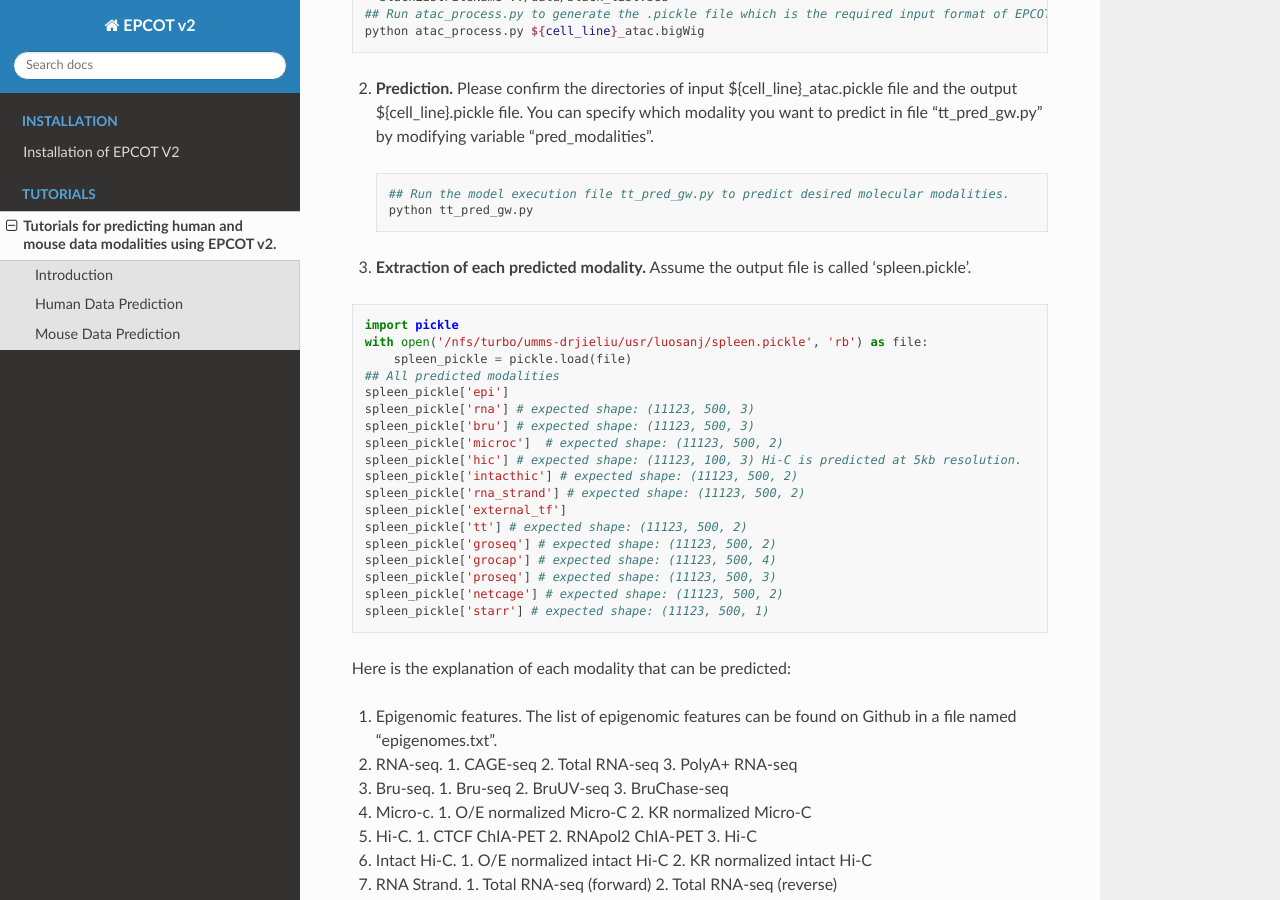
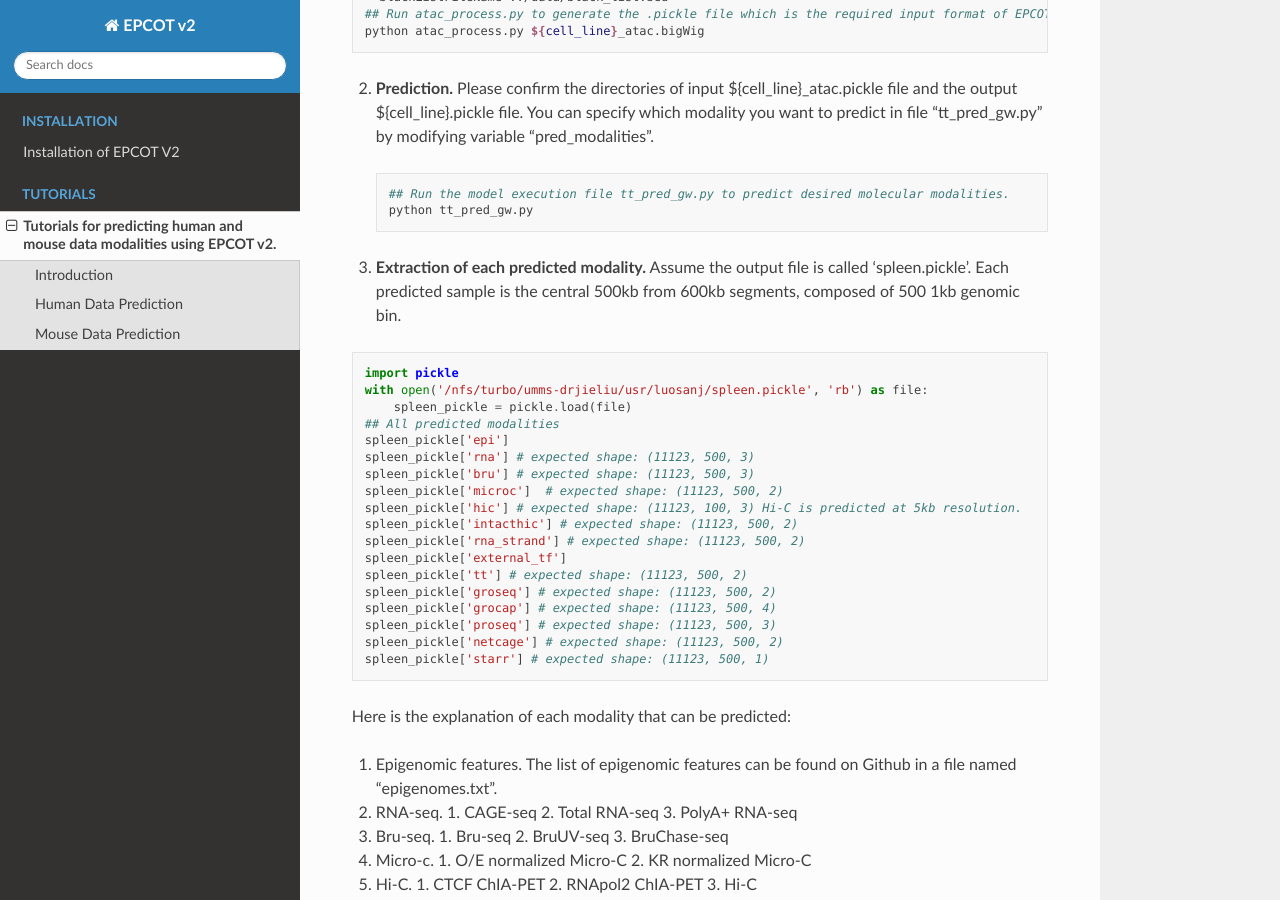
Before and after one commit to Luosanj/epcotv2_tutorial, a Sphinx documentation site: the page built from docs/source/tutorial/index.rst, in a window 1280 px wide and 900 px high, scrolled down 599 px. Built offline with Sphinx 7.4.7 and the Read the Docs theme 3.1.0, drawn with Linux system fonts in a browser that asks for light colours.

Commit message:
Update index.rst

```diff
--- a/docs/source/tutorial/index.rst
+++ b/docs/source/tutorial/index.rst
@@ -25,7 +25,7 @@ Human Data Prediction
      ## Run the model execution file tt_pred_gw.py to predict desired molecular modalities.
      python tt_pred_gw.py
 
-(3) **Extraction of each predicted modality.** Assume the output file is called 'spleen.pickle'.
+(3) **Extraction of each predicted modality.** Assume the output file is called 'spleen.pickle'. Each predicted sample is the central 500kb from 600kb segments, composed of 500 1kb genomic bin.
 
 .. code-block:: python
 
```
